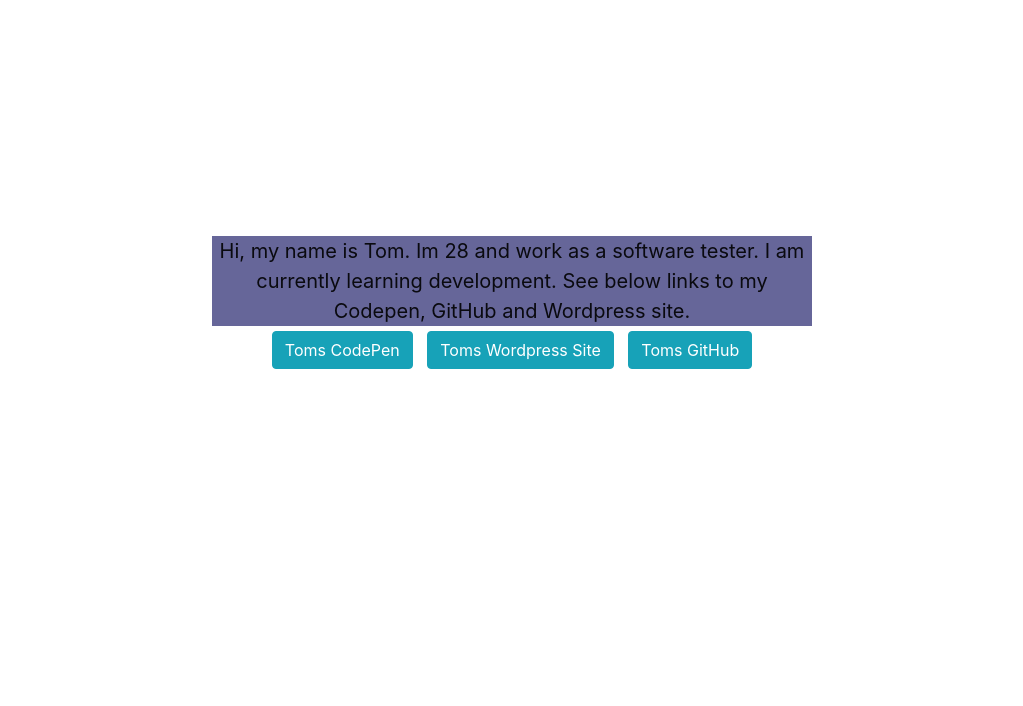
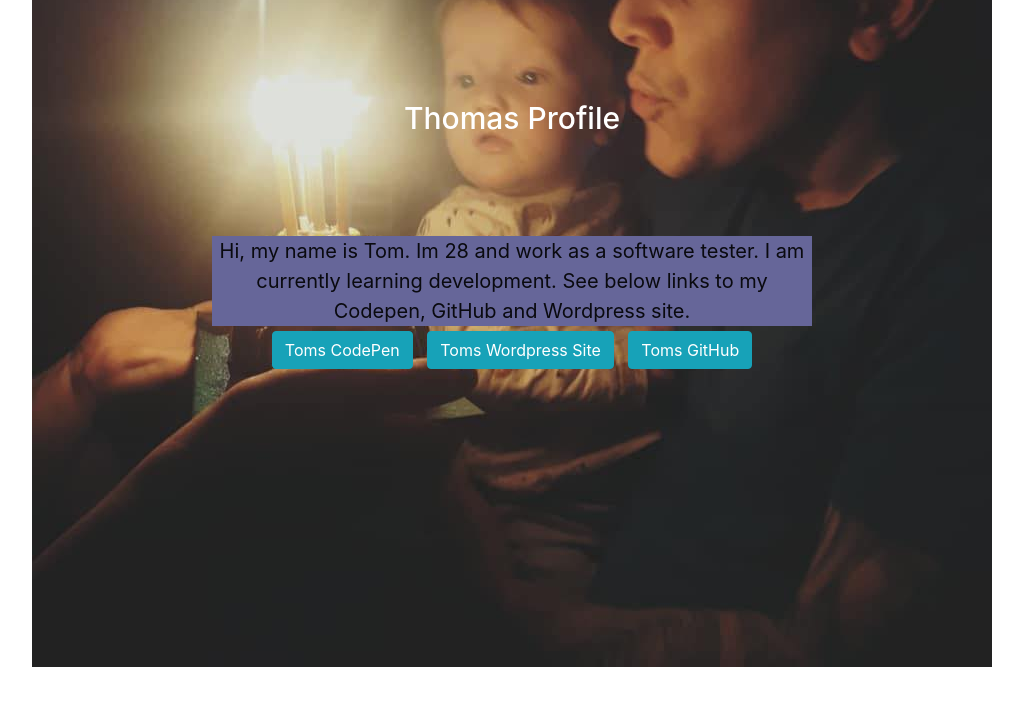
Before and after one commit to ThomasWilliams265/Profile-Page, a plain HTML site: page index.html in a window 1280 px wide. Shown: the whole page, without its empty margins (128-1151 px from the left). Drawn offline with nearby package versions, Linux system fonts and the light colour scheme.

Commit message:
Update format.css

```diff
--- a/format.css
+++ b/format.css
@@ -1,6 +1,6 @@
 
 body {
-    background: url('..images.html\backgroundphoto.JPG');
+    background: url('images.html/backgroundphoto.JPG');
     background-color: #00000000;
     background-repeat: no-repeat;
     background-position: center;
```
